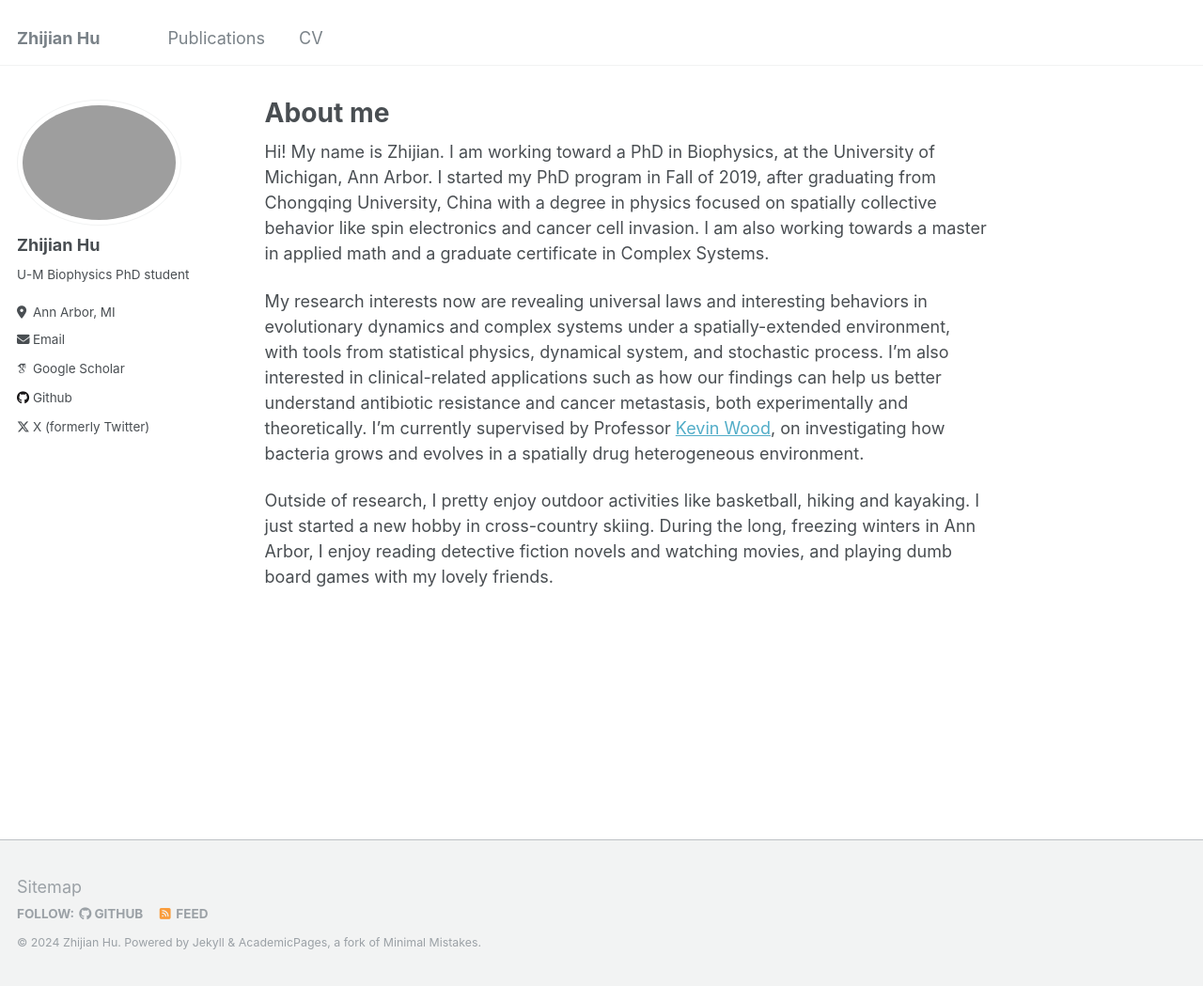
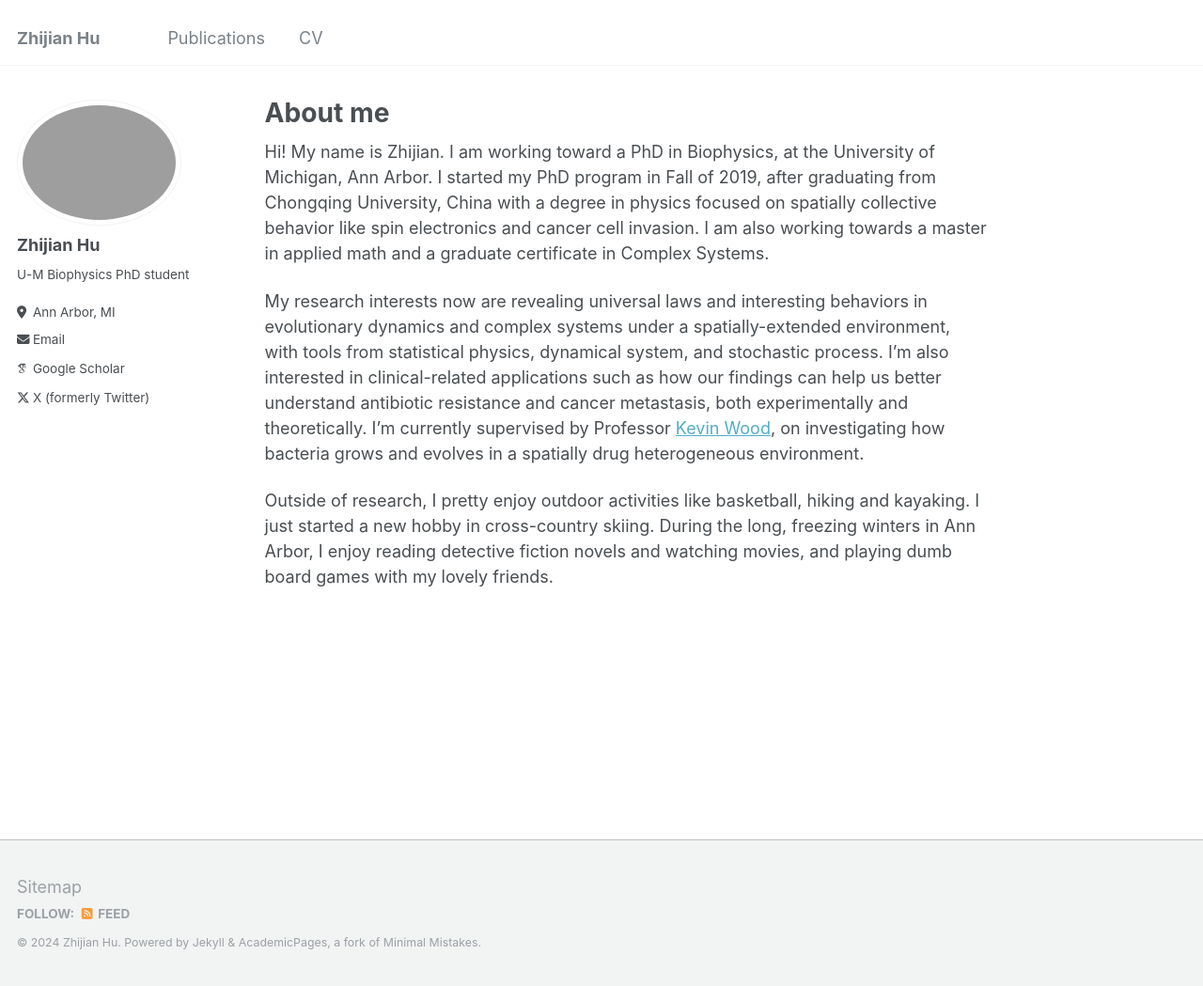
Before and after one commit to Zzzzzhijian/Zzzzzhijian.github.io, a Jekyll site: the page built from _pages/about.md, in a window 1280 px wide and 1049 px high. Shown: the whole window at 94% size. Built offline with Jekyll 4.4.1, drawn with Linux system fonts in a browser that asks for light colours; some web fonts are replaced.

Commit message:
hide the github page

```diff
--- a/_config.yml
+++ b/_config.yml
@@ -42,7 +42,7 @@ author:
   bitbucket        : # Username - Update with your username on the site
   codepen          : # Username
   dribbble         : # Username
-  github           : "Zzzzzhijian" # "academicpages"
+  github           : #"Zzzzzhijian" # "academicpages"
   kaggle           : # Username
   stackoverflow    : # User number or user number and name (i.e., use "1" or "1/jeff-atwood")
 
```
